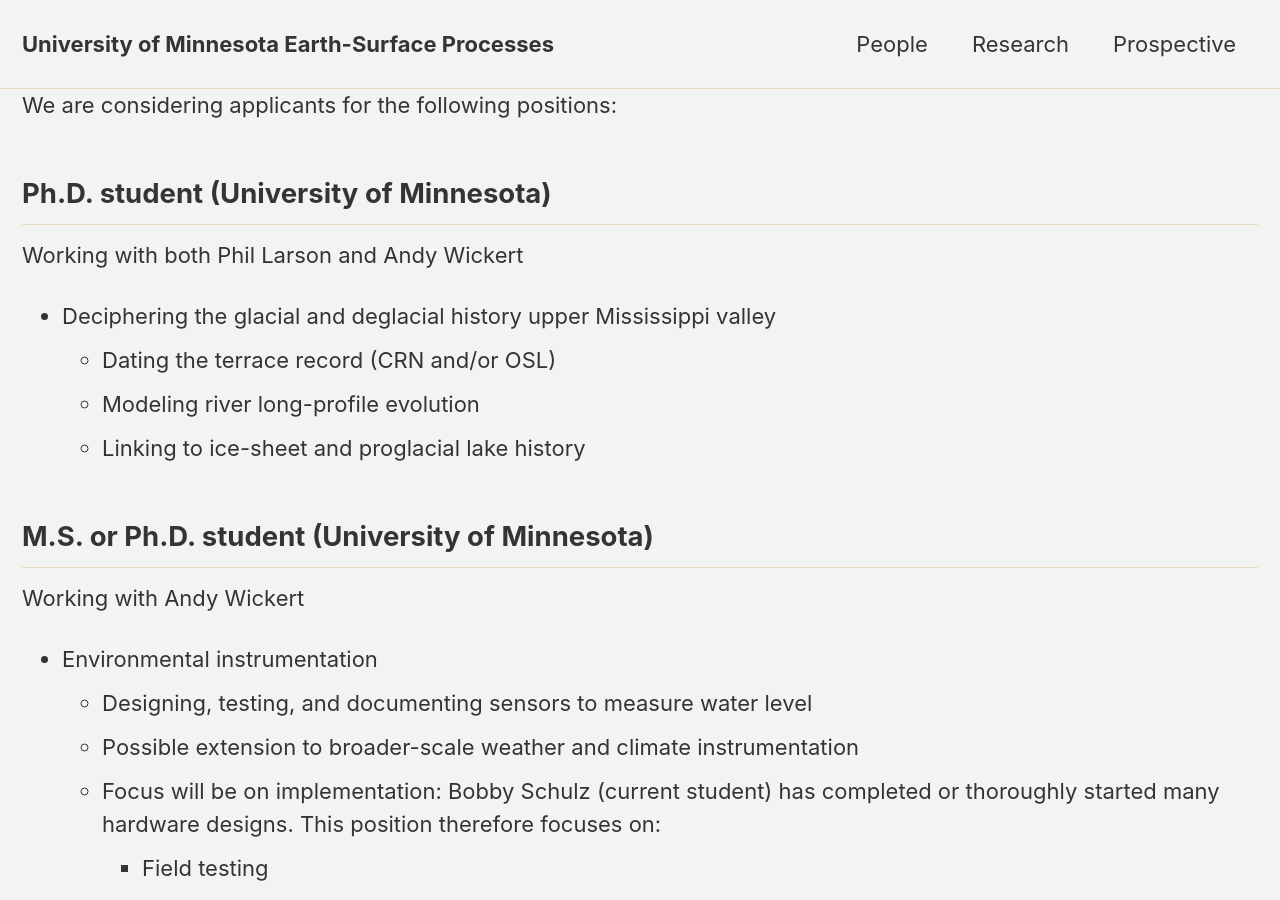
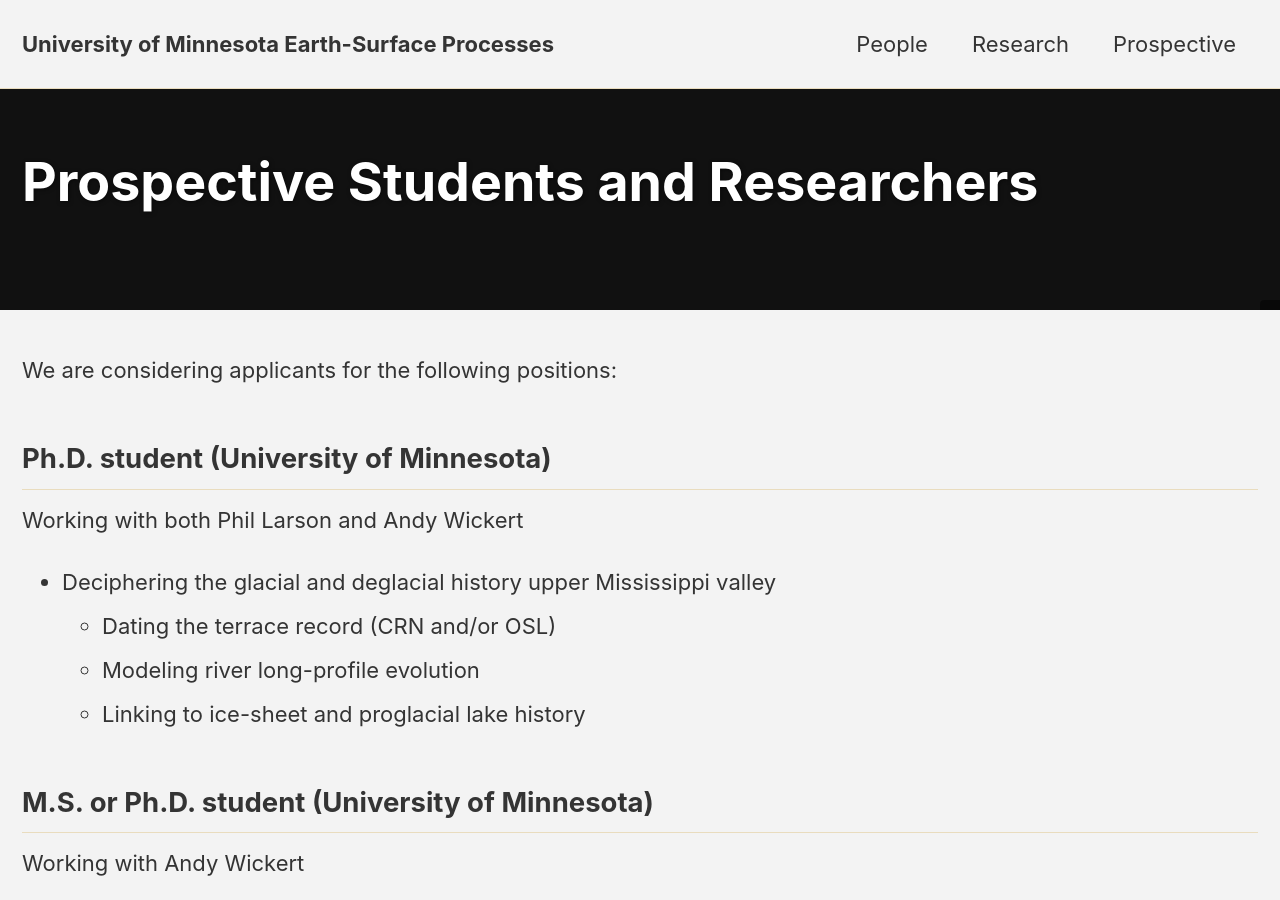
Before and after one commit to MNiMORPH/MNiMORPH.github.io, a Jekyll site: the page built from _pages/prospective.md, in a window 1280 px wide and 900 px high. Built offline with Jekyll 4.4.1, drawn with Linux system fonts in a browser that asks for light colours; cached includes are drawn as plain includes; nearby versions of some CDN libraries; some of the changed lines change nothing that is shown.

Commit message:
Splash page banner

```diff
--- a/_pages/prospective.md
+++ b/_pages/prospective.md
@@ -4,6 +4,15 @@
 permalink: /prospective/
 author_profile: false
 classes: wide
+header:
+  overlay_color: "#222222" #"#5e616c"
+  overlay_filter: "0.5"
+  overlay_image: #/assets/images/DysonSW_Ecuador_2020-01-14_15.32.41_modified.jpg
+  #actions:
+  #  - label: "Get started"
+  #    url: "/awtest/"
+  caption: ""
+excerpt: ""
 ---
 
 We are considering applicants for the following positions:
```
